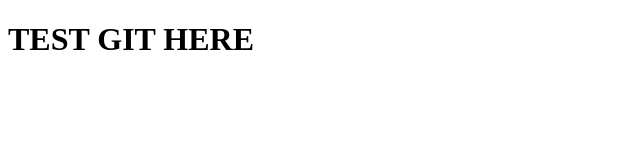
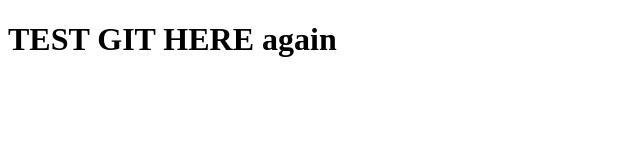
Before and after one commit to PhawatPlubisri/git-101-yt, a plain HTML site: page index.html in a window 1280 px wide. Shown: the whole page, without its empty margins (0-640 px from the left). Drawn offline with Linux system fonts and the light colour scheme.

Commit message:
add word "again"

```diff
--- a/index.html
+++ b/index.html
@@ -6,6 +6,6 @@
     <title>Document</title>
 </head>
 <body>
-    <h1>TEST GIT HERE</h1>
+    <h1>TEST GIT HERE again</h1>
 </body>
 </html>
```
